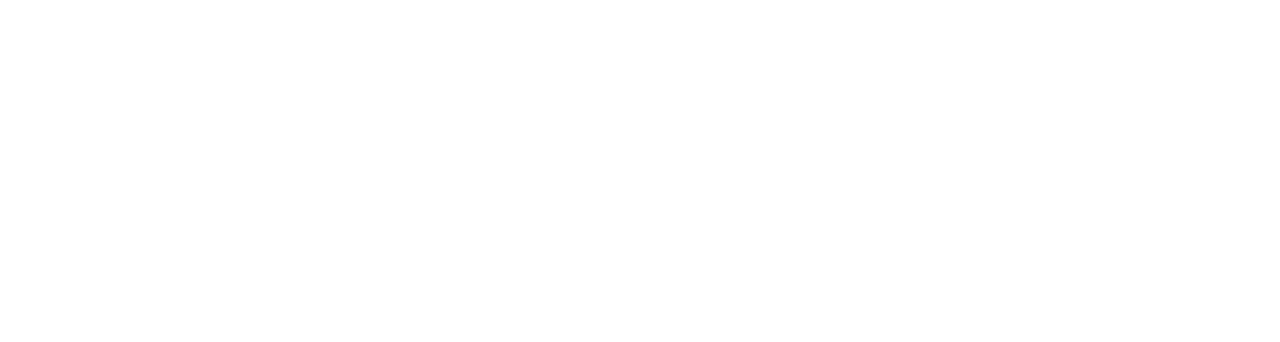
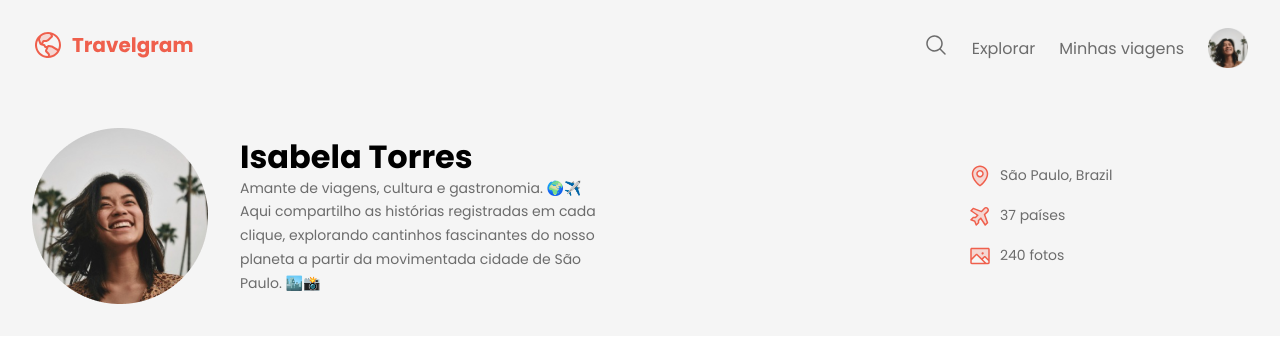
Before and after one commit to dudurfmaia/travelgram, a plain HTML site: page index.html in a window 1280 px wide. Drawn offline with Linux system fonts and the light colour scheme.

Commit message:
finish nav and header

```diff
--- a/index.html
+++ b/index.html
@@ -12,6 +12,57 @@
   <link rel="stylesheet" href="styles/index.css">
 </head>
 <body>
+  <div class="surface">
+
+     <nav class="container">
+      <a class="logo" href="#">
+      <img src="./assets/Logo.svg" alt="">
+      </a>
+     <ul class="navmenu" >
+      <li><a href="#">
+      <img src="./assets/MagnifyingGlass.svg" alt="" class="icon">
+      </a></li>
+      <li><a href="#">Explorar</a></li>
+      <li><a href="#">Minhas viagens</a></li>
+       <img src="./assets/Profile pic.png" alt="" class="profnav">
+       </ul>
+      </nav>
+
+      <header class="container">
+        <div class="profileinfo">
+       <img src="./assets/Profile pic.png" alt="Isabela Torres">
+       <div>
+       <h1>Isabela Torres</h1>
+       <p>Amante de viagens, cultura e gastronomia. 🌍✈️  <br>
+         Aqui compartilho as histórias registradas em cada clique, explorando cantinhos fascinantes do nosso planeta a partir da movimentada cidade de São Paulo. 🏙️📸</p>
+         </div>
+        </div>
+        <div class="info">
+         <ul>
+           <li>
+             <img src="./assets/MapPin.svg" alt="">
+             <span>São Paulo, Brazil</span>
+           </li>
+           <li>
+             <img src="./assets/AirplaneTilt.svg" alt="">
+             <span>37 países</span>
+           </li>
+           <li>
+             <img src="./assets/Image.svg" alt="">
+             <span>240 fotos</span>
+           </li>
+         </ul>
+        </header>
+
+
+
+
+
+
+
+
+  </div>
+
 
 </body>
 </html>
--- a/styles/global.css
+++ b/styles/global.css
@@ -9,9 +9,27 @@
 --background-color: #FFFFFF;
 --surface-color: #F5F5F5;
 --skeleton-color: #D9D9D9;
---shape-transparency: #FFFFFF 56%;
+--shape-transparency: hsla(0, 0%, 100%, 0.562);
  --text-color-primary: #313131;
- --text-color-esecondary: #6C6C6C;
+ --text-color-secondary: #6C6C6C;
 
+ font-family: "Poppins", sans-serif;
+}
+
+a {
+  line-height: 150%;
+  font-size: 16px;
+  text-decoration: none;
+  color: var(--text-color-secondary);
+  font-weight: 400;
+  font-style: normal;
 
 }
+.container {
+  padding-inline: 32px;
+  max-width: 1280px;
+  margin-inline: auto;
+}
+.surface {
+  background-color: var(--surface-color);
+}
--- /dev/null
+++ b/styles/header.css
@@ -0,0 +1,50 @@
+header {
+  padding-block: 32px;
+  display: flex;
+  justify-content: space-between;
+  align-items: center;
+
+
+
+}
+header ul {
+  list-style: none;
+  display: flex;
+  flex-direction: column;
+  gap: 16px;
+
+}
+.info{
+  width: 280px;
+}
+.info li {
+  display: flex;
+  align-items: center;
+  font-size: 14px;
+  color: var(--text-color-secondary);
+  line-height: 125%;
+  font-weight: 400;
+  gap: 8px;
+}
+
+
+.profileinfo {
+  display: flex;
+  align-items: center;
+  gap: 32px;
+
+}
+.profileinfo > div {
+  max-width: 384px;
+}
+.profileinfo h1 {
+  font-size: 32px;
+  line-height: 125%;
+  font-weight: 700;
+}
+.profileinfo p {
+  font-size: 14px;
+  font-weight: 400;
+  line-height: 170%;
+  color: var(--text-color-secondary);
+}
--- a/styles/index.css
+++ b/styles/index.css
@@ -1 +1,3 @@
 @import url(./global.css);
+@import url(./nav.css);
+@import url(./header.css);
--- /dev/null
+++ b/styles/nav.css
@@ -0,0 +1,24 @@
+nav {
+  display: flex;
+  justify-content: space-between;
+  padding-block: 20px;
+  align-items: center;
+
+}
+
+nav ul li {
+  list-style: none;
+}
+
+nav .navmenu {
+  display: flex;
+  padding-block: 8px;
+  gap: 24px;
+  align-items: center;
+
+}
+.profnav {
+  width: 40px;
+  height: 40px;
+  object-fit: cover;
+}
```
Also changed, not shown: assets/Profile pic.png (added).
